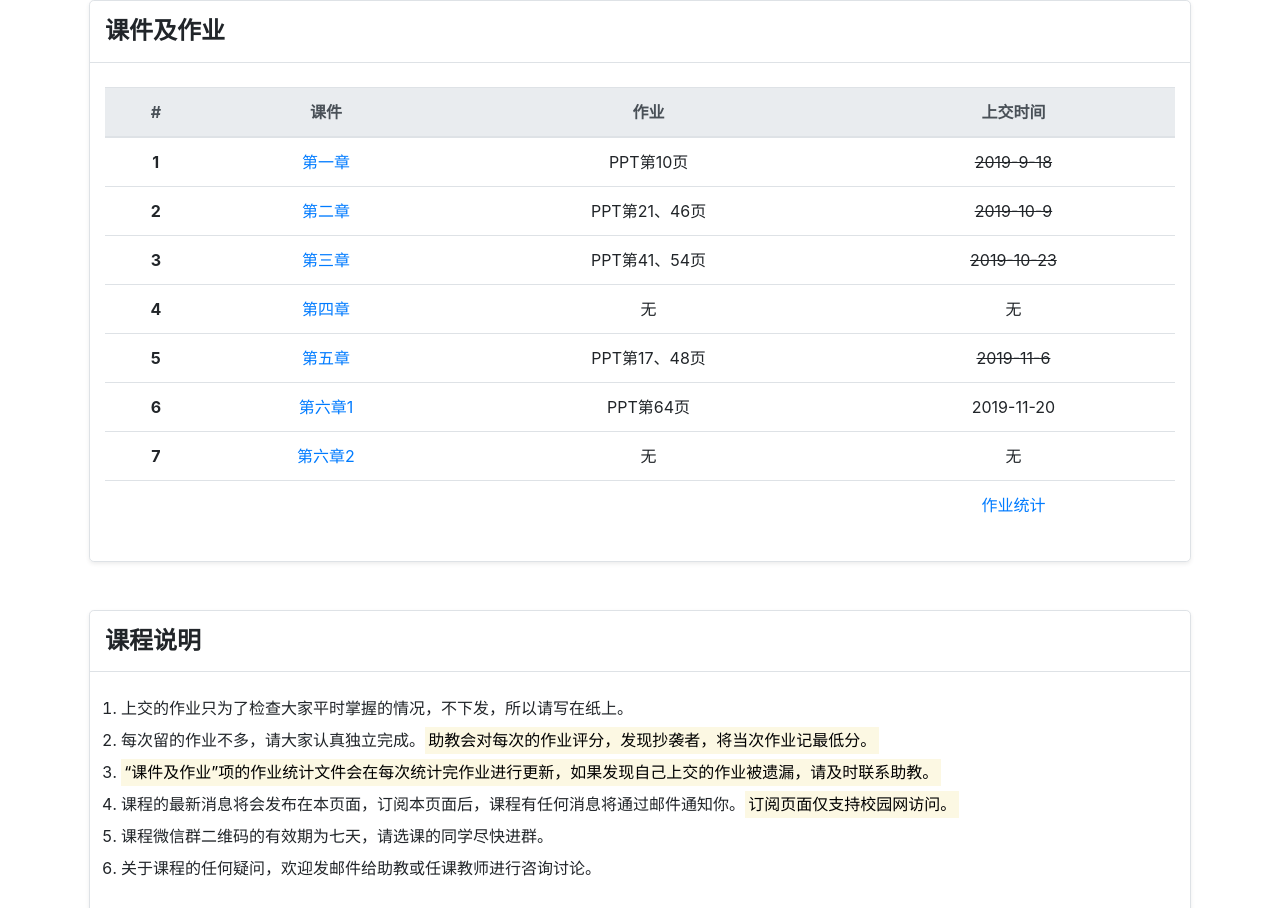
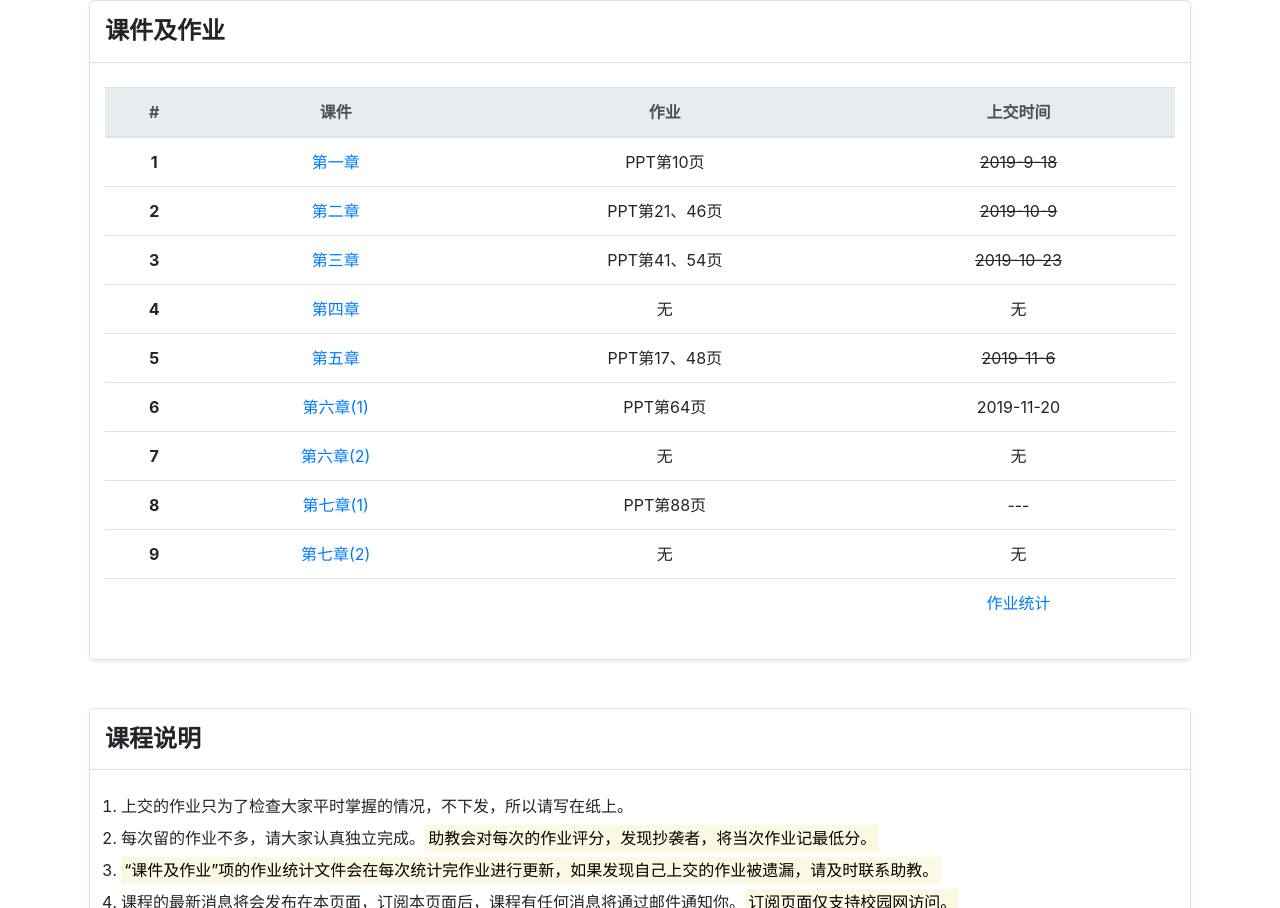
Before and after one commit to hellozhaihy/SmartSensor, a plain HTML site: page index.html in a window 1280 px wide. Shown: the part 923-1831 px from the top of the page. Drawn offline with nearby package versions, Linux system fonts and the light colour scheme.

Commit message:
upload chapter07 PPT

```diff
--- a/index.html
+++ b/index.html
@@ -21,7 +21,7 @@
             <p class="font-weight-light">2019年秋季学期，中科大自动化系</p>
             <h1 class="my-3">智能传感器系统课程主页</h1>
 
-            <a href="" class="font-italic text-dark" data-toggle="modal" data-target="#update">最后更新：2019年11月13日</a>
+            <a href="" class="font-italic text-dark" data-toggle="modal" data-target="#update">最后更新：2019年11月15日</a>
             <div class="modal fade" id="update" tabindex="-1" role="dialog" aria-labelledby="updateTitle"
                 aria-hidden="true">
                 <div class="modal-dialog modal-dialog-scrollable" role="document">
@@ -58,6 +58,8 @@
                                 <div class="col-sm-9 dd">更新第五章作业统计</div>
                                 <div class="col-sm-3 dt">2019-11-13</div>
                                 <div class="col-sm-9 dd">更新第六章作业上交时间</div>
+                                <div class="col-sm-3 dt">2019-11-15</div>
+                                <div class="col-sm-9 dd">上传第七章课件</div>
                             </section>
                         </div>
                         <div class="modal-footer">
@@ -72,6 +74,20 @@
     </header>
 
     <main class="container">
+
+        <!-- <section class="row border rounded-lg shadow-sm mx-1 mb-5 py-3">
+            <h2 class="col-12 pb-3 mb-4 border-bottom">论文阅读</h2>
+            <div class="col-12">
+                <ol style="padding-left: 1.0rem">
+                    <li>课程大作业在PPT第七章(1)的第88页，<mark>要求每人找一篇近一年内发表的与智能传感器相关的英文文章来读</mark>，分组名单稍后上传。</li>
+                    <li><mark>文章需要在<a href="https://www.webofknowledge.com/" target="_blank">Web of Science(WOS)</a>上能检索到，出版时间在2018、2019或2020（即将出版）年。</mark></li>
+                    <li>通过自己的学号和WOS上的论文网址来提交自己的论文，论文网址页面需要类似于<a href="WOS_example.png" target="_blank">这个</a>，提交页面在<a href="http://202.38.75.247/paper_read/" target="_blank">这里</a>。</li>
+                    <li>后台会在提交时自动抓取论文信息，检查是否有同学提交过相同论文和出版时间是否符合要求，页面显示提交成功信息才算提交成功。</li>
+                    <li><mark>限于网络原因，可能需要在点击提交按钮后等待十几秒，页面才会显示提交结果。</mark></li>
+                    <li>如果确认自己提交的论文网址无误，而一直显示抓取页面失败的消息，请在微信群@助教。</li>
+                </ol>
+            </div>
+        </section> -->
 
         <section class="row border rounded-lg shadow-sm mx-1 mb-5 py-3">
             <h2 class="col-12 pb-3 mb-4 border-bottom">课程信息</h2>
@@ -93,8 +109,8 @@
             </div>
 
             <div class="col-sm-3 dt">微信群</div>
-            <div class="col-sm-9 dd"><img src='static/WeChatGroup.svg' class='border rounded p-1'
-                    style="width: 100px; height: 100px" title="9月25日前可扫"></img></div>
+            <div class="col-sm-9 dd"><img src="static/WeChatGroup.svg" class="border rounded p-1"
+                    style="width: 100px; height: 100px" title="9月25日前可扫" /></div>
 
             <div class="col-sm-3 dt">成绩</div>
             <div class="col-sm-9 dd" style="margin-bottom: 0">20%作业+10%大作业+70%期终考试</div>
@@ -115,43 +131,55 @@
                     <tbody>
                         <tr>
                             <th scope="row">1</th>
-                            <td><a href='PPTs/chapter01.pdf'>第一章</a></td>
+                            <td><a href="PPTs/chapter01.pdf">第一章</a></td>
                             <td>PPT第10页</td>
                             <td><del>2019-9-18</del></td>
                         </tr>
                         <tr>
                             <th scope="row">2</th>
-                            <td><a href='PPTs/chapter02.pdf'>第二章</a></td>
+                            <td><a href="PPTs/chapter02.pdf">第二章</a></td>
                             <td>PPT第21、46页</td>
                             <td><del>2019-10-9</del></td>
                         </tr>
                         <tr>
                             <th scope="row">3</th>
-                            <td><a href='PPTs/chapter03.pdf'>第三章</a></td>
+                            <td><a href="PPTs/chapter03.pdf">第三章</a></td>
                             <td>PPT第41、54页</td>
                             <td><del>2019-10-23</del></td>
                         </tr>
                         <tr>
                             <th scope="row">4</th>
-                            <td><a href='PPTs/chapter04.pdf'>第四章</a></td>
+                            <td><a href="PPTs/chapter04.pdf">第四章</a></td>
                             <td>无</td>
                             <td>无</td>
                         </tr>
 						<tr>
                             <th scope="row">5</th>
-                            <td><a href='PPTs/chapter05.pdf'>第五章</a></td>
+                            <td><a href="PPTs/chapter05.pdf">第五章</a></td>
                             <td>PPT第17、48页</td>
                             <td><del>2019-11-6</del></td>
                         </tr>
                         <tr>
                             <th scope="row">6</th>
-                            <td><a href='PPTs/chapter06_1.pdf'>第六章1</a></td>
+                            <td><a href="PPTs/chapter06_1.pdf">第六章(1)</a></td>
                             <td>PPT第64页</td>
                             <td>2019-11-20</td>
                         </tr>
                         <tr>
                             <th scope="row">7</th>
-                            <td><a href='PPTs/chapter06_2.pdf'>第六章2</a></td>
+                            <td><a href="PPTs/chapter06_2.pdf">第六章(2)</a></td>
+                            <td>无</td>
+                            <td>无</td>
+                        </tr>
+                        <tr>
+                            <th scope="row">8</th>
+                            <td><a href="PPTs/chapter07_1.pdf">第七章(1)</a></td>
+                            <td>PPT第88页</td>
+                            <td>---</td>
+                        </tr>
+                        <tr>
+                            <th scope="row">9</th>
+                            <td><a href="PPTs/chapter07_2.pdf">第七章(2)</a></td>
                             <td>无</td>
                             <td>无</td>
                         </tr>
@@ -159,7 +187,7 @@
                             <th scope="row"></th>
                             <td></td>
                             <td></td>
-                            <td><a href='homework.pdf'>作业统计</a></td>
+                            <td><a href="homework.pdf">作业统计</a></td>
                         </tr>
                     </tbody>
                 </table>
```
Also changed, not shown: WOS_example.png (added), 4 other files.
